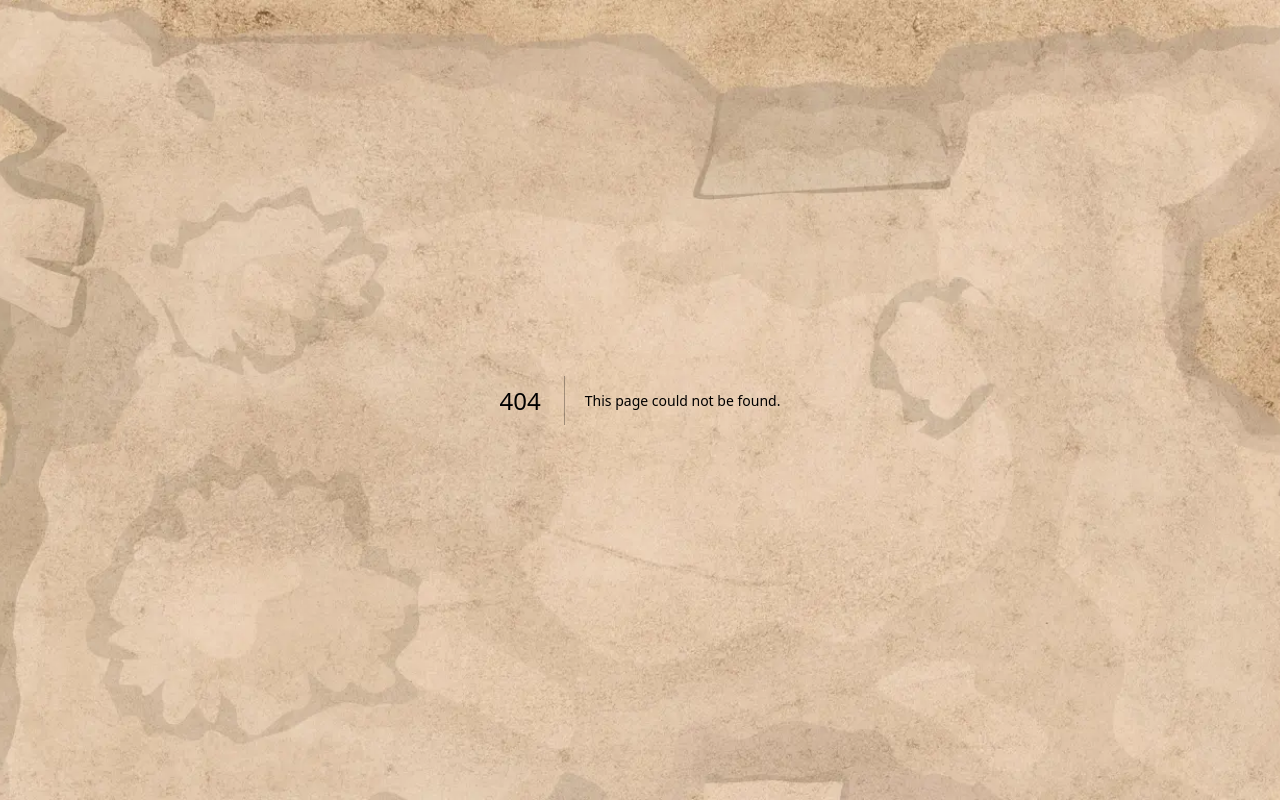
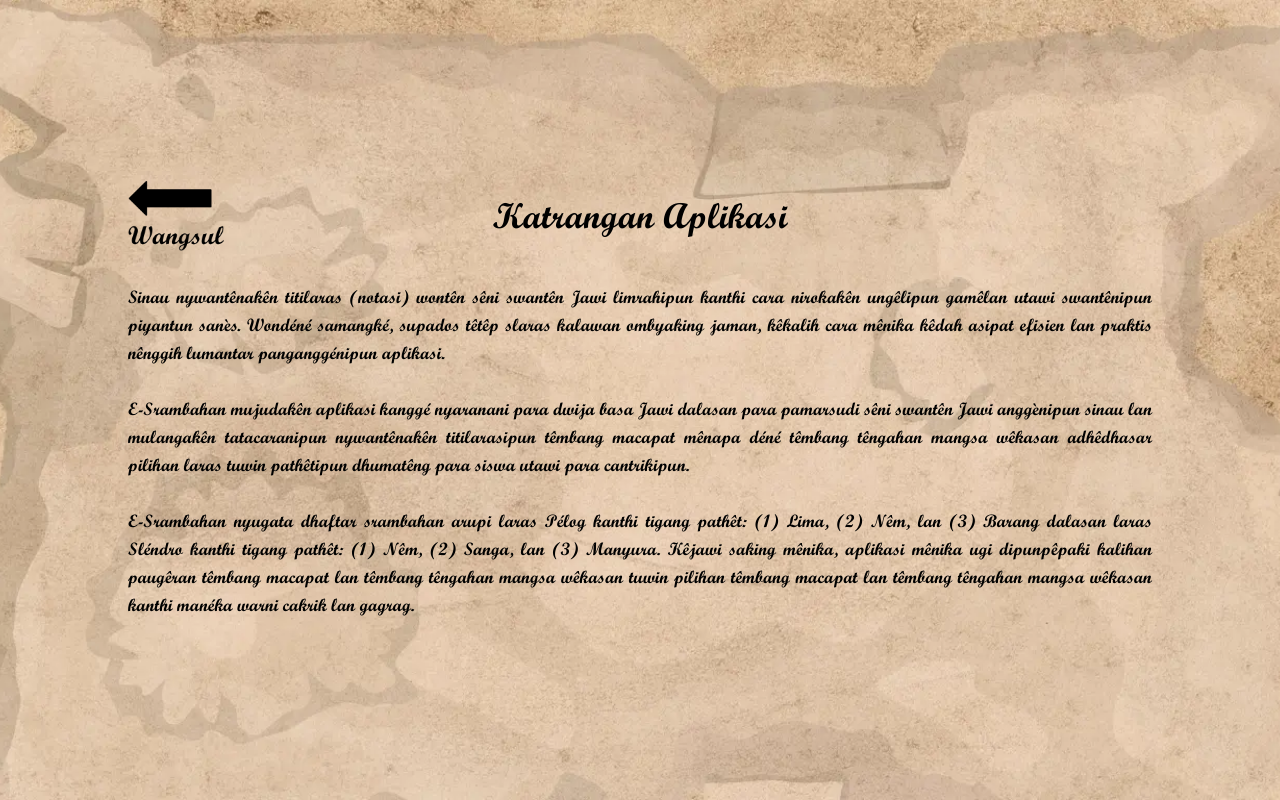
Before and after one commit to naraya-albani/E-Srambahan, a Next.js app: page /katrangan-aplikasi in a window 1280 px wide. Before the commit this address had no page. Built offline with nearby package versions, Linux system fonts and the light colour scheme.

Commit message:
add katrangan aplikasi

```diff
--- /dev/null
+++ b/app/katrangan-aplikasi/page.tsx
@@ -0,0 +1,52 @@
+import Image from "next/image";
+import Link from "next/link";
+
+export default function KatranganAplikasi() {
+  return (
+    <div className="flex flex-col gap-8 justify-center items-center min-h-screen p-8 font-sans text-black">
+      <div className="grid grid-cols-3 items-center w-full">
+        {/* Kiri */}
+        <Link
+          href={"/"}
+          className="hover:scale-105 transition cursor-pointer lg:ml-24"
+        >
+          <Image
+            src="/back.png"
+            alt="Back"
+            width={385}
+            height={248}
+            className="object-contain w-20 md:w-24"
+          />
+        </Link>
+
+        {/* Tengah (lebih lebar) */}
+        <h1 className="col-span-1 text-center text-4xl font-bold">
+          Katrangan Aplikasi
+        </h1>
+
+        {/* Kosong kanan */}
+        <div />
+      </div>
+      <p className="text-justify text-lg lg:mx-24">
+        Sinau nywantênakên titilaras (notasi) wontên sêni swantên Jawi
+        limrahipun kanthi cara nirokakên ungêlipun gamêlan utawi swantênipun
+        piyantun sanès. Wondéné samangké, supados têtêp slaras kalawan ombyaking
+        jaman, kêkalih cara mênika kêdah asipat efisien lan praktis nênggih
+        lumantar panganggénipun aplikasi.
+        <br /> <br />
+        E-Srambahan mujudakên aplikasi kanggé nyaranani para dwija basa Jawi
+        dalasan para pamarsudi sêni swantên Jawi anggènipun sinau lan mulangakên
+        tatacaranipun nywantênakên titilarasipun têmbang macapat mênapa déné
+        têmbang têngahan mangsa wêkasan adhêdhasar pilihan laras tuwin
+        pathêtipun dhumatêng para siswa utawi para cantrikipun.
+        <br /> <br />
+        E-Srambahan nyugata dhaftar srambahan arupi laras Pélog kanthi tigang
+        pathêt: (1) Lima, (2) Nêm, lan (3) Barang dalasan laras Sléndro kanthi
+        tigang pathêt: (1) Nêm, (2) Sanga, lan (3) Manyura. Kêjawi saking
+        mênika, aplikasi mênika ugi dipunpêpaki kalihan paugêran têmbang macapat
+        lan têmbang têngahan mangsa wêkasan tuwin pilihan têmbang macapat lan
+        têmbang têngahan mangsa wêkasan kanthi manéka warni cakrik lan gagrag.
+      </p>
+    </div>
+  );
+}
```
